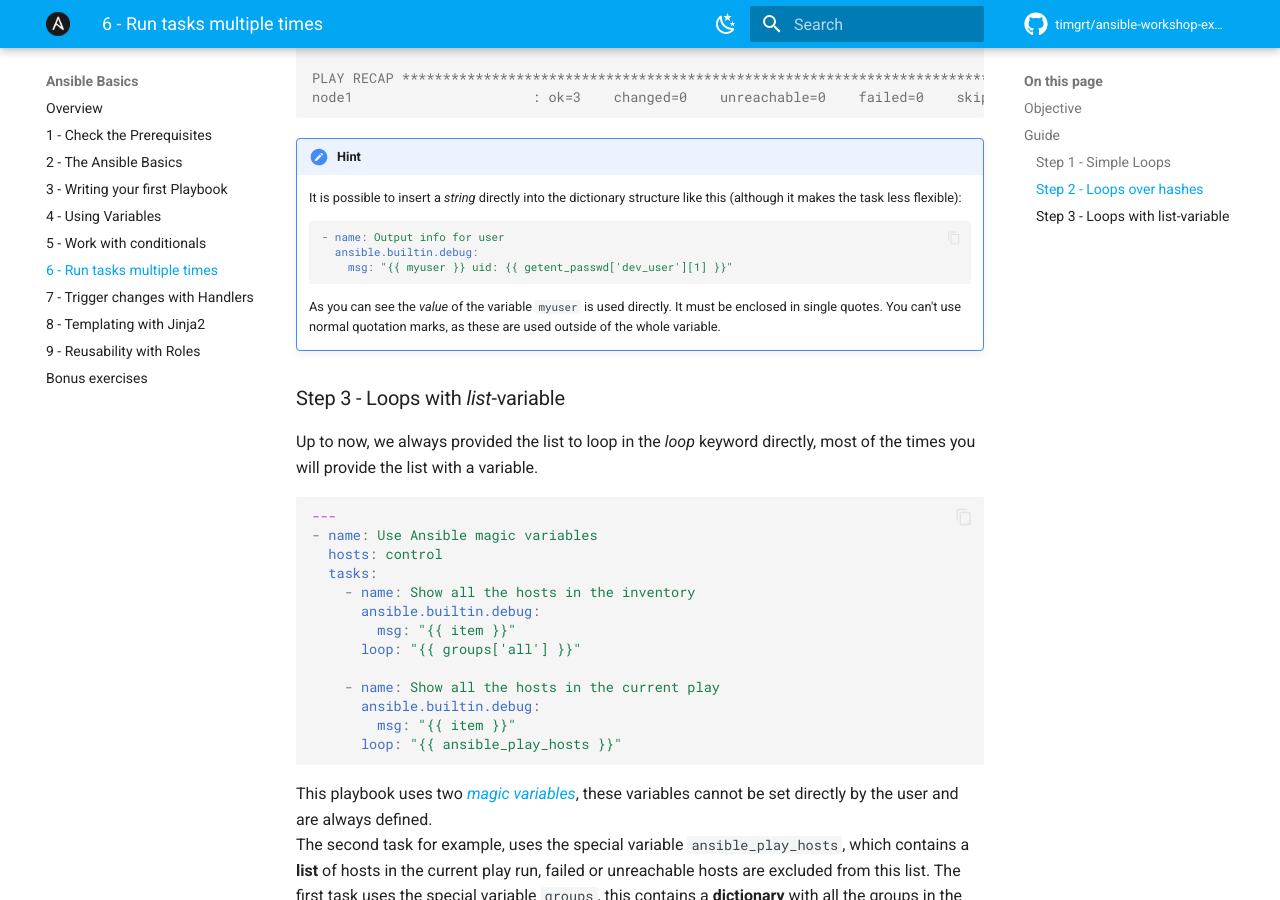
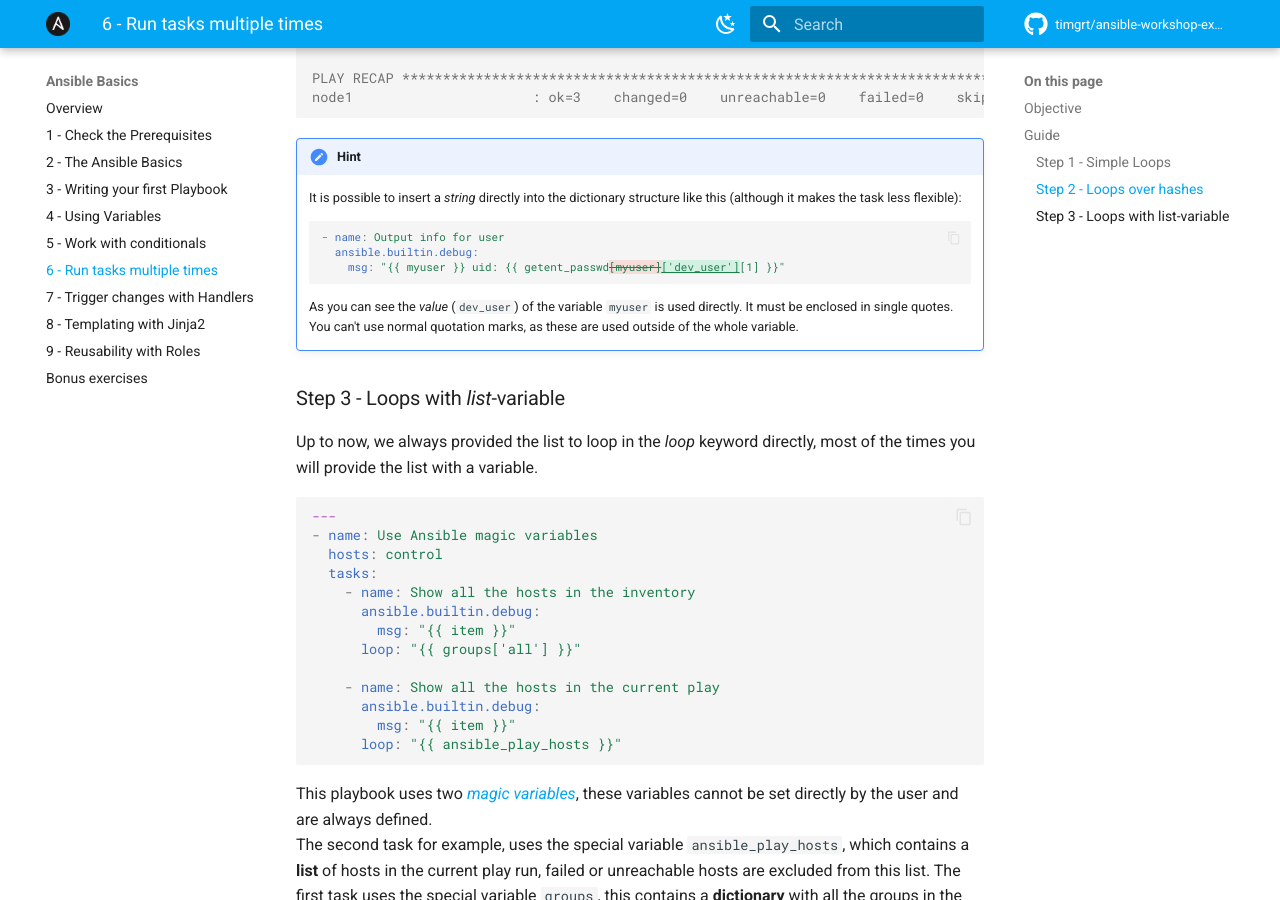
Before and after one commit to TimGrt/Ansible-Workshop-Exercises, an MkDocs documentation site: the page built from docs/ansible-core/ansible-core-loops.md, in a window 1280 px wide and 900 px high, scrolled down 3111 px. Built offline with MkDocs 1.6.1 and Material for MkDocs 9.7.7, drawn with Linux system fonts in a browser that asks for light colours; comment, search, counter and statistics services are not loaded.

Commit message:
Added possibility to highlight changes better, used this to show what changed in a Ansible code line.

````diff
--- a/docs/ansible-core/ansible-core-loops.md
+++ b/docs/ansible-core/ansible-core-loops.md
@@ -157,9 +157,9 @@ Verify that the user `dev_user` was indeed created on `node1` using the followin
     ```yaml
     - name: Output info for user
       ansible.builtin.debug:
-        msg: "{{ myuser }} uid: {{ getent_passwd['dev_user'][1] }}"
+        msg: "{{ myuser }} uid: {{ getent_passwd{--[myuser]--}{++['dev_user']++}[1] }}"
     ```
-    As you can see the *value* of the variable `myuser` is used directly. It must be enclosed in single quotes. You can't use normal quotation marks, as these are used outside of the whole variable.
+    As you can see the *value* (`dev_user`) of the variable `myuser` is used directly. It must be enclosed in single quotes. You can't use normal quotation marks, as these are used outside of the whole variable.
 
 ### Step 3 - Loops with *list*-variable
 
--- a/mkdocs.yml
+++ b/mkdocs.yml
@@ -20,6 +20,7 @@ markdown_extensions:
   - admonition
   - attr_list
   - md_in_html
+  - pymdownx.critic
   - pymdownx.emoji:
       emoji_index: !!python/name:material.extensions.emoji.twemoji
       emoji_generator: !!python/name:material.extensions.emoji.to_svg
````
